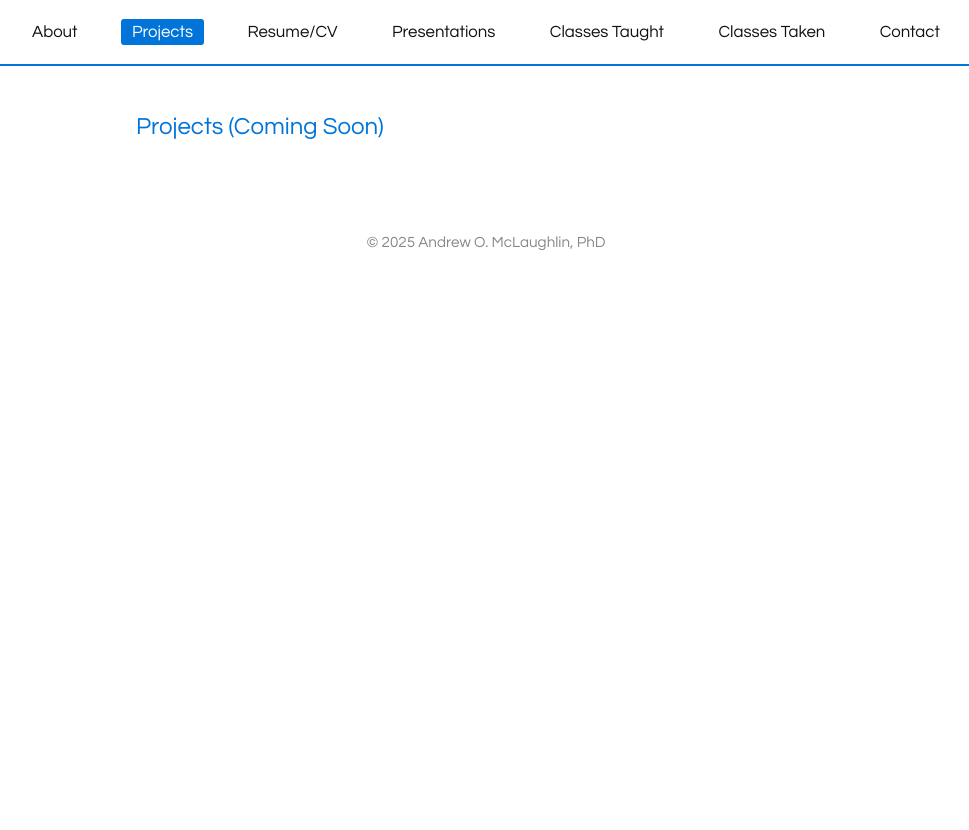
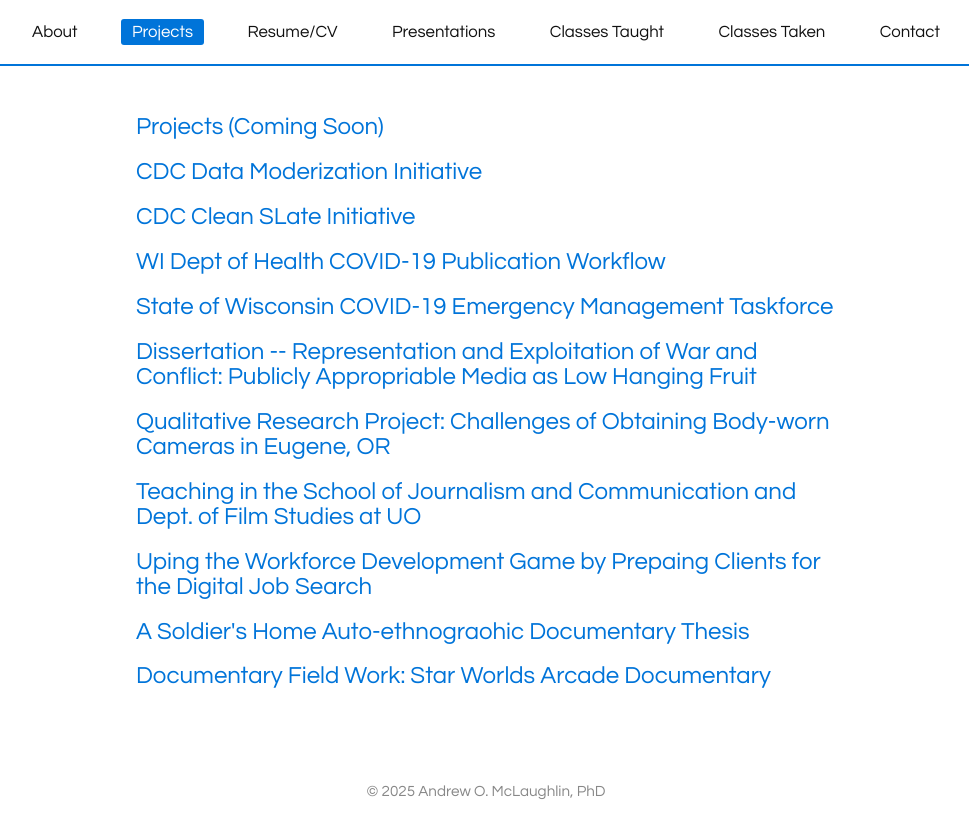
Before and after one commit to aomclaughlin/aomclaughlin-portfolio, a plain HTML site: page projects.html in a window 1280 px wide. Shown: the whole page, without its empty margins (154-1123 px from the left). Before the commit the page ends 800 px from the top, so only its background shows below. Drawn offline with Linux system fonts and the light colour scheme.

Commit message:
Update projects.html

```diff
--- a/projects.html
+++ b/projects.html
@@ -21,6 +21,18 @@
         <section class="projects">
             <h1>Projects (Coming Soon)</h1>
         </section>
+        <section>
+            <h2>CDC Data Moderization Initiative</h2>
+            <h2>CDC Clean SLate Initiative</h2>
+            <h2>WI Dept of Health COVID-19 Publication Workflow</h2>
+            <h2>State of Wisconsin COVID-19 Emergency Management Taskforce</h2>
+            <h2>Dissertation -- Representation and Exploitation of War and Conflict: Publicly Appropriable Media as Low Hanging Fruit</h2>
+            <h2>Qualitative Research Project: Challenges of Obtaining Body-worn Cameras in Eugene, OR</h2>
+            <h2>Teaching in the School of Journalism and Communication and Dept. of Film Studies at UO</h2>
+            <h2>Uping the Workforce Development Game by Prepaing Clients for the Digital Job Search</h2>
+            <h2>A Soldier's Home Auto-ethnograohic Documentary Thesis</h2>
+            <h2>Documentary Field Work: Star Worlds Arcade Documentary</h2>
+        </section>
     </main>
     <footer>
         <p>&copy; 2025 Andrew O. McLaughlin, PhD</p>
```
